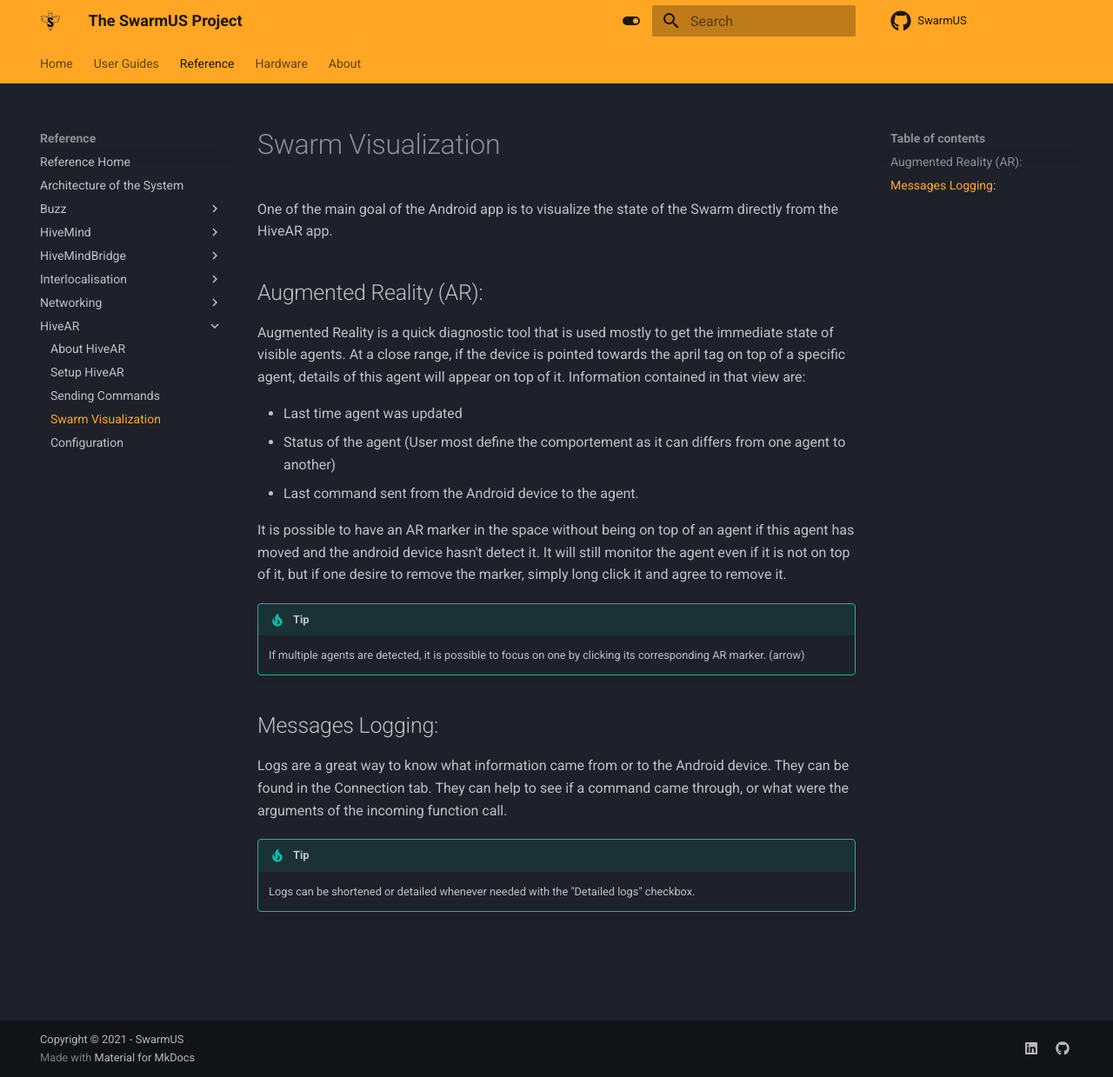
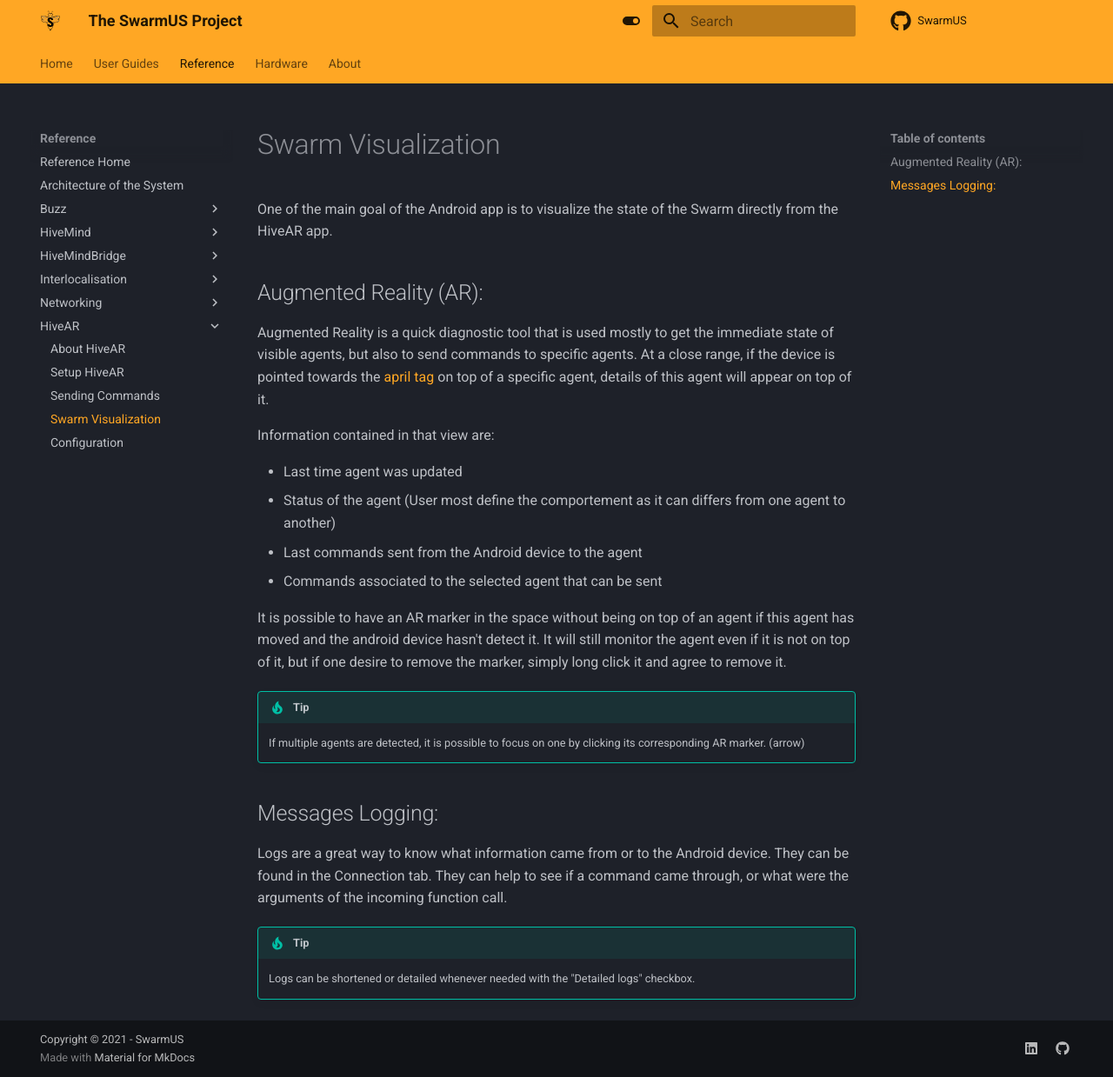
Before and after one commit to SwarmUS/SwarmUS-doc, an MkDocs documentation site: the page built from docs/sections/reference/HiveAR/hivear-visualization.md, in a window 1280 px wide and 1239 px high. Shown: the whole window at 87% size. Built offline with MkDocs 1.6.1 and Material for MkDocs 9.7.7, drawn with Linux system fonts in a browser that asks for light colours.

Commit message:
added that commands can be sent from ar

```diff
--- a/docs/sections/reference/HiveAR/hivear-visualization.md
+++ b/docs/sections/reference/HiveAR/hivear-visualization.md
@@ -2,13 +2,15 @@ One of the main goal of the Android app is to visualize the state of the Swarm d
 
 ## Augmented Reality (AR): <a name="ar"></a>
 
-Augmented Reality is a quick diagnostic tool that is used mostly to get the immediate state of visible agents.
-At a close range, if the device is pointed towards the april tag on top of a specific agent, details of this agent will appear on top of it.<!--add reference or detail what this is-->
+Augmented Reality is a quick diagnostic tool that is used mostly to get the immediate state of visible agents, but also to send commands to specific agents.
+At a close range, if the device is pointed towards the [april tag](https://april.eecs.umich.edu/software/apriltag) on top of a specific agent, details of this agent will appear on top of it.<!--add reference or detail what this is-->
+
 Information contained in that view are:
 
 - Last time agent was updated
 - Status of the agent (User most define the comportement as it can differs from one agent to another)
-- Last command sent from the Android device to the agent.
+- Last commands sent from the Android device to the agent
+- Commands associated to the selected agent that can be sent
 
 It is possible to have an AR marker in the space without being on top of an agent if this agent has moved and the android device hasn't detect it.
 It will still monitor the agent even if it is not on top of it, but if one desire to remove the marker, simply long click it and agree to remove it.
```
Also changed, not shown: docs/sections/reference/HiveAR/hivear-commands.md (+3 -0 lines).
